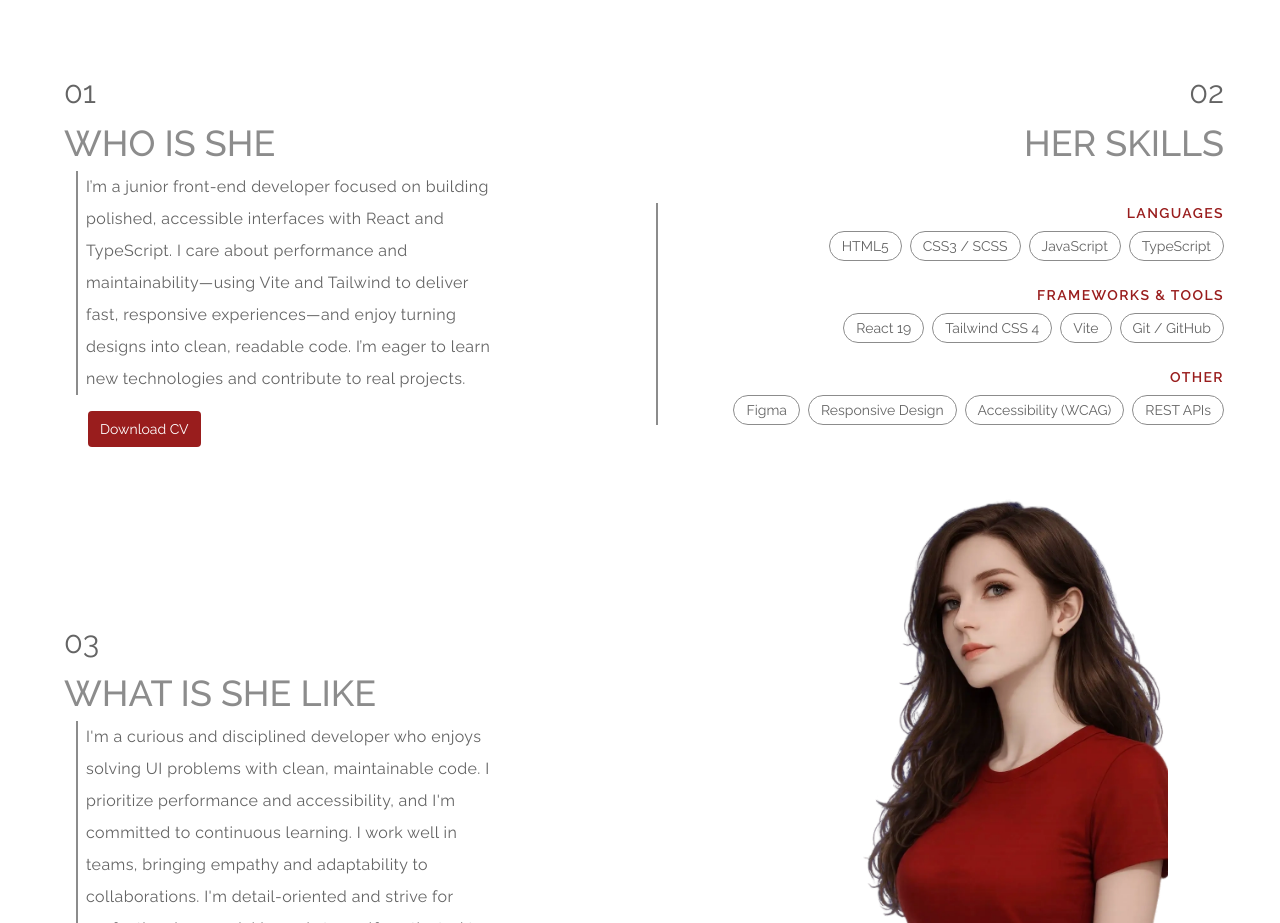
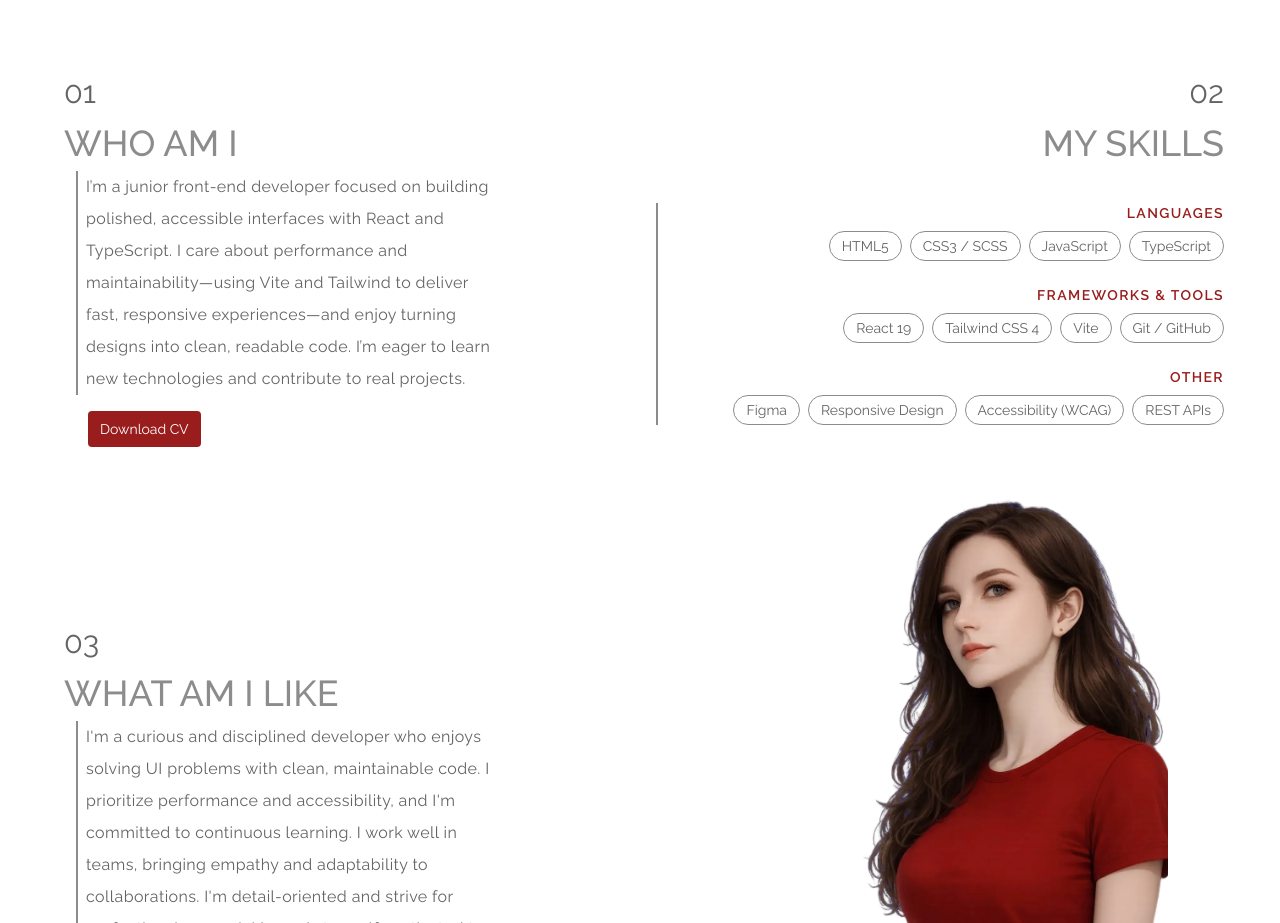
Before and after one commit to bavayra/Portfolio, a React (Vite) app: page / in a window 1280 px wide. Shown: the part 1323-2246 px from the top of the page. Built offline with nearby package versions, Linux system fonts and the light colour scheme.

Commit message:
feat:changed the content of titles to be in my pov

```diff
--- a/src/sections/About.tsx
+++ b/src/sections/About.tsx
@@ -11,7 +11,7 @@ const About = () => {
         01
       </p>
       <h3 className="text-[length:var(--font-section-label)] text-grey-2 font-medium tablet-md:my-2 desktop-sm:text-4xl desktop-xl:text-5xl">
-        WHO IS SHE
+        WHO AM I
       </h3>
 
       <p className="mt-2 text-[length:var(--font-body-sm)] text-text leading-loose tracking-wide ml-3 w-full break-words whitespace-normal phone-lg:pl-2 [max-width:var(--max-w-text-sm)] desktop-sm:[max-width:var(--max-w-text-lg)] desktop-xl:text-2xl border-l-2 border-grey-2">
--- a/src/sections/Description.tsx
+++ b/src/sections/Description.tsx
@@ -10,7 +10,7 @@ const Description = () => {
             03
           </p>
           <h3 className="text-[length:var(--font-section-label)] text-grey-2 font-medium tablet-md:my-2 desktop-sm:text-4xl desktop-xl:text-5xl">
-            WHAT IS SHE LIKE
+            WHAT AM I LIKE
           </h3>
           <p className="mt-2 text-[length:var(--font-body-sm)] text-text leading-loose tracking-wide ml-3 w-full break-words whitespace-normal phone-lg:pl-2 [max-width:var(--max-w-text-sm)] desktop-sm:[max-width:var(--max-w-text-lg)] desktop-xl:text-2xl border-l-2 border-grey-2">
             I'm a curious and disciplined developer who enjoys solving UI
--- a/src/sections/Skills.tsx
+++ b/src/sections/Skills.tsx
@@ -22,7 +22,7 @@ const Skills = () => {
         02
       </p>
       <h3 className="text-[length:var(--font-section-label)] text-grey-2 font-medium tablet-md:my-2 desktop-sm:text-4xl desktop-sm:flex desktop-sm:justify-end desktop-sm:mr-10 desktop-xl:text-5xl ">
-        HER SKILLS
+        MY SKILLS
       </h3>
       <div className="mt-6 flex flex-col gap-6 phone-sm:mt-8 tablet-sm:mt-10 border-l-2 border-grey-2 pl-3">
         {skillGroups.map((group) => (
```
